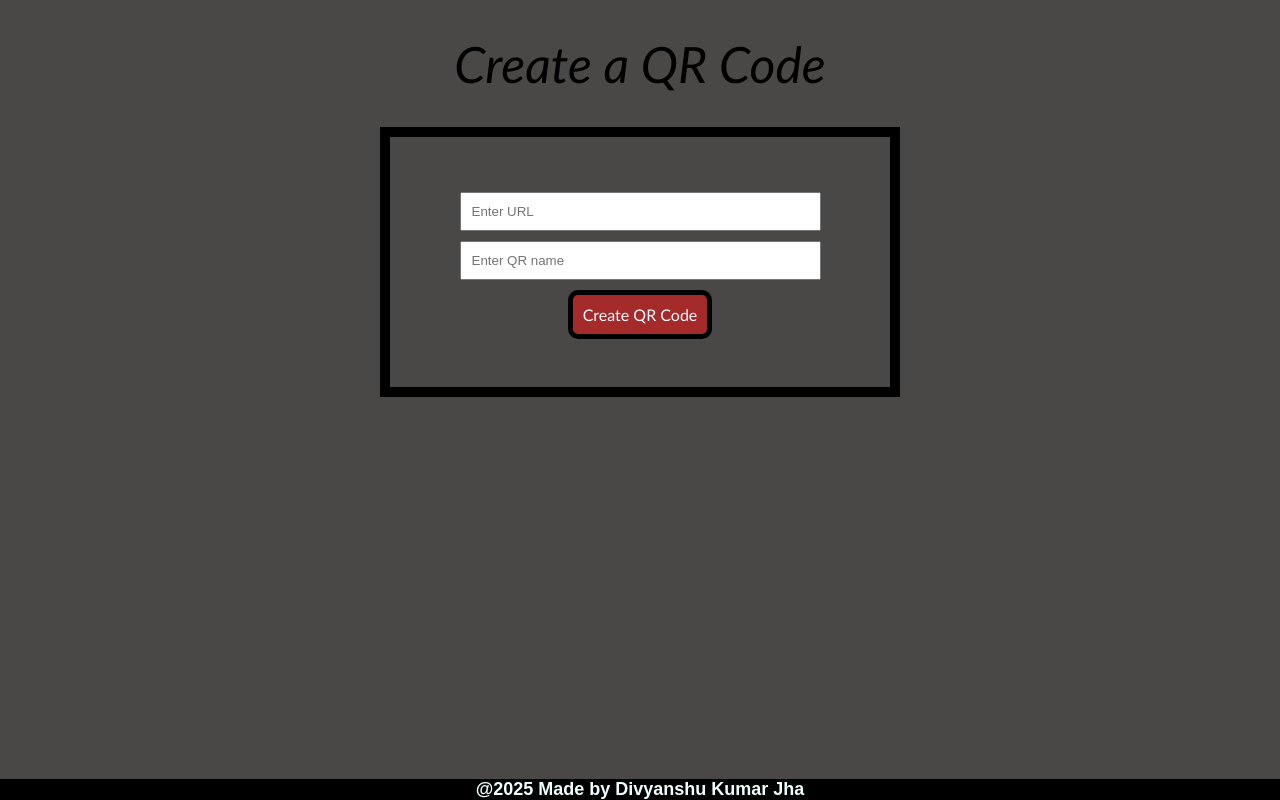
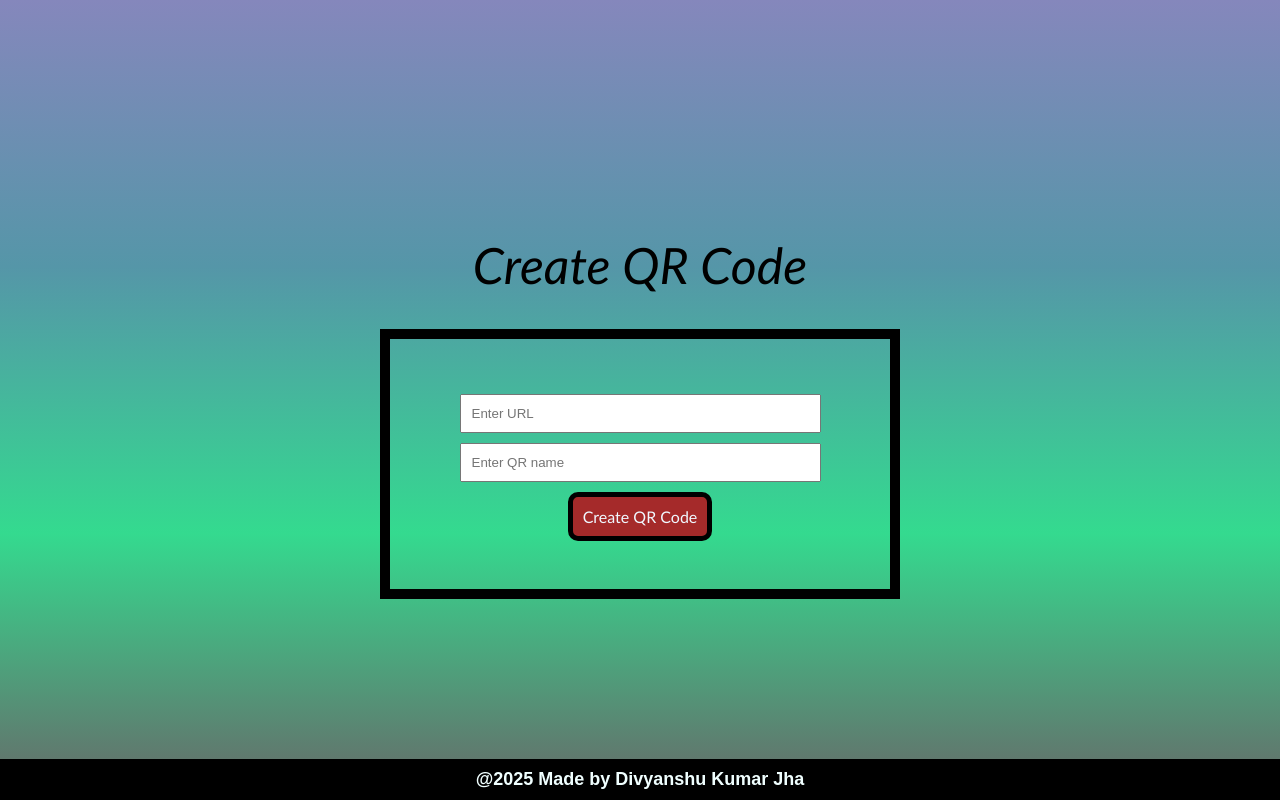
Before and after one commit to Divyanshu227/QRProject, a website: page public/index.html in a window 1280 px wide. Drawn offline with Linux system fonts and the light colour scheme.

Commit message:
second commit

```diff
--- a/public/index.html
+++ b/public/index.html
@@ -10,7 +10,7 @@
   <link rel="stylesheet" href="style.css">
 </head>
 <body>
-  <h1>Create a QR Code</h1>
+  <h1>Create QR Code</h1>
 <div id="box">
   <input type="text" id="url" placeholder="Enter URL" size="40">
   <br>
--- a/public/style.css
+++ b/public/style.css
@@ -1,5 +1,11 @@
 body{
-    background-color: rgb(74, 71, 71);
+    /* background-color: rgb(75, 216, 183); */
+       background: linear-gradient(to bottom, #8587bc, #5596a8,#34da8f,#686768);
+
+    /* Make sure it covers the full viewport */
+    min-height: 100vh;
+    margin: 0;
+
     margin: 0px;
     padding: 0px;
 }
@@ -68,6 +74,8 @@ footer{
     color: azure;
     font-size: large;
     font-weight: 600;
+    padding-top: 10px;
+    padding-bottom: 10px;
     background-color: black;
     bottom: 0px;
     width: 100%;
```
